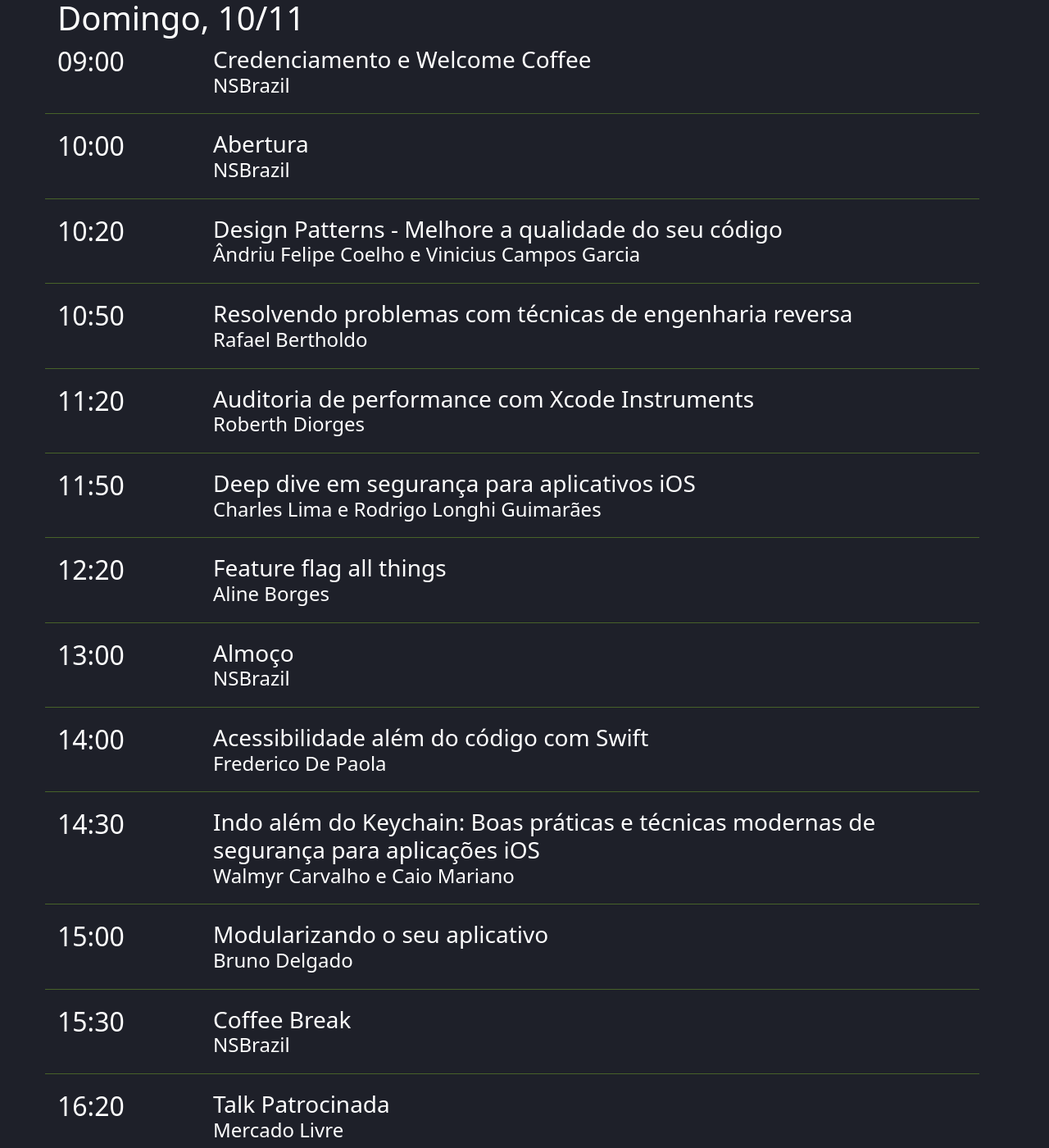
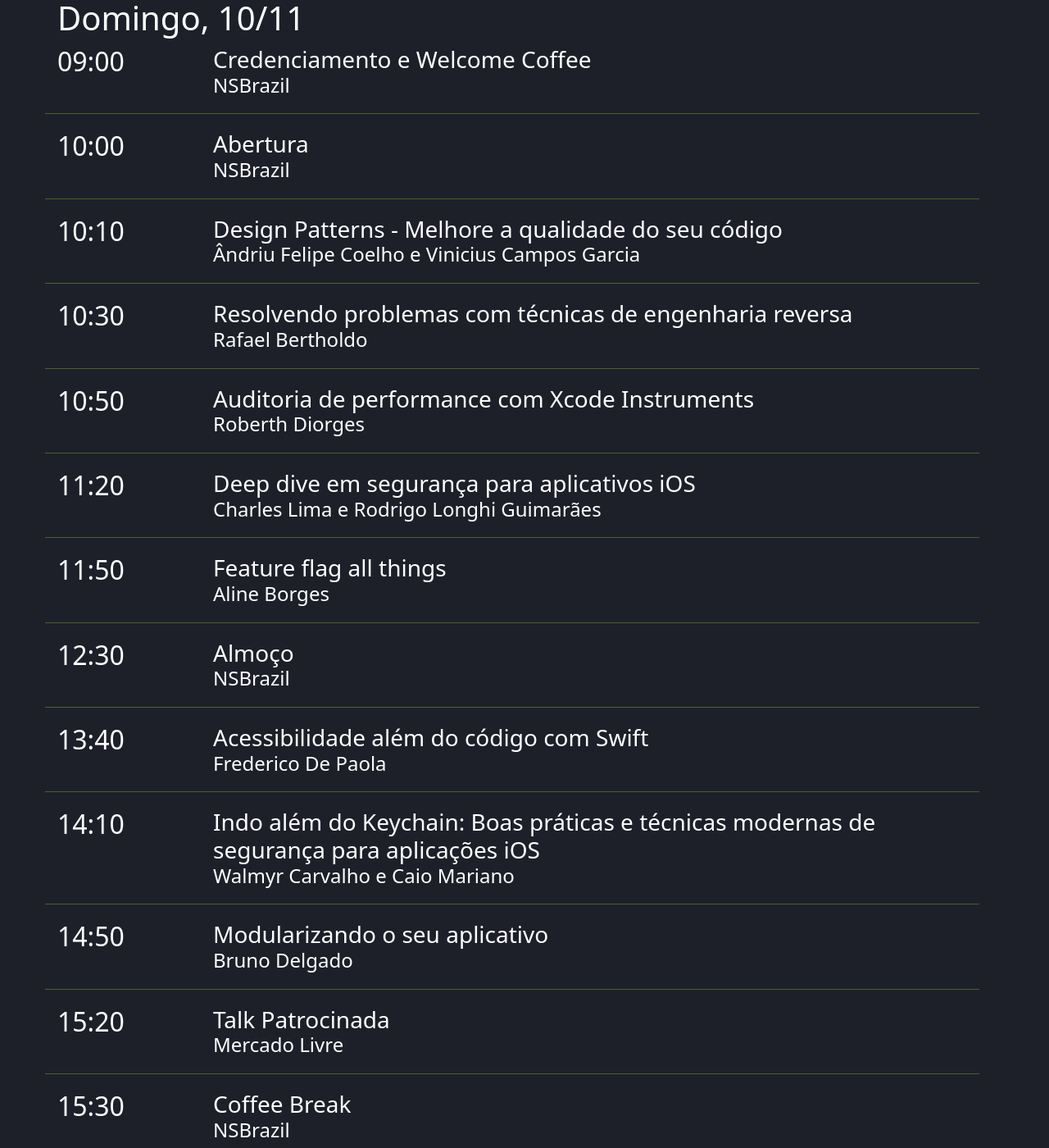
Before and after one commit to CocoaHeadsConference/CocoaHeadsConference.github.io, a Jekyll site: the page built from index.html, in a window 1280 px wide and 1400 px high, scrolled down 7381 px. Shown: the whole window at 82% size. Built offline with Jekyll 4.4.1, drawn with Linux system fonts in a browser that asks for light colours; some of the changed lines change nothing that is shown; some of the changed text lies outside the part shown.

Commit message:
update schedule times

```diff
--- a/_data/2019/schedule.json
+++ b/_data/2019/schedule.json
@@ -167,66 +167,73 @@
          },
          {
             "type":"talk",
-            "date":"2019-11-09T10:20:00-0300",
+            "date":"2019-11-09T10:10:00-0300",
             "speaker":"Ândriu Felipe Coelho e Vinicius Campos Garcia",
             "name":"Design Patterns - Melhore a qualidade do seu código",
             "image":"https://nsbrazil.com/images/team/andriu-vinicius.png"
          },
          {
             "type":"talk",
-            "date":"2019-11-09T10:50:00-0300",
+            "date":"2019-11-09T10:30:00-0300",
             "speaker":"Rafael Bertholdo",
             "name":"Resolvendo problemas com técnicas de engenharia reversa",
             "image":""
          },
          {
             "type":"talk",
-            "date":"2019-11-09T11:20:00-0300",
+            "date":"2019-11-09T10:50:00-0300",
             "speaker":"Roberth Diorges",
             "name":"Auditoria de performance com Xcode Instruments",
             "image":"https://nsbrazil.com/images/team/roberth-diorges.jpg"
          },
          {
             "type":"talk",
-            "date":"2019-11-09T11:50:00-0300",
+            "date":"2019-11-09T11:20:00-0300",
             "speaker":"Charles Lima e Rodrigo Longhi Guimarães",
             "name":"Deep dive em segurança para aplicativos iOS",
             "image":"https://nsbrazil.com/images/team/rodrigo-charles.png"
          },
          {
             "type":"talk",
-            "date":"2019-11-09T12:20:00-0300",
+            "date":"2019-11-09T11:50:00-0300",
             "speaker":"Aline Borges",
             "name":"Feature flag all things",
             "image":"https://nsbrazil.com/images/team/aline-borges.png"
          },
          {
             "type":"talk",
-            "date":"2019-11-09T13:00:00-0300",
+            "date":"2019-11-09T12:30:00-0300",
             "speaker":"",
             "name":"Almoço",
             "image":""
          },
          {
             "type":"talk",
-            "date":"2019-11-09T14:00:00-0300",
+            "date":"2019-11-09T13:40:00-0300",
             "speaker":"Frederico De Paola",
             "name":"Acessibilidade além do código com Swift",
             "image":"https://nsbrazil.com/images/team/freddy-paola.jpg"
          },
          {
             "type":"talk",
-            "date":"2019-11-09T14:30:00-0300",
+            "date":"2019-11-09T14:10:00-0300",
             "speaker":"Walmyr Carvalho e Caio Mariano",
             "name":"Indo além do Keychain: Boas práticas e técnicas modernas de segurança para aplicações iOS",
             "image":"https://nsbrazil.com/images/team/walmyr-caio.jpg"
          },
          {
             "type":"talk",
-            "date":"2019-11-09T15:00:00-0300",
+            "date":"2019-11-09T14:50:00-0300",
             "speaker":"Bruno Delgado",
             "name":"Modularizando o seu aplicativo",
             "image":"https://nsbrazil.com/images/team/bruno-delgado.jpg"
+         },
+         {
+            "type":"talk",
+            "date":"2019-11-09T15:20:00-0300",
+            "speaker":"Mercado Livre",
+            "name":"Talk Patrocinada",
+            "image":""
          },
          {
             "type":"talk",
@@ -238,34 +245,27 @@
          {
             "type":"talk",
             "date":"2019-11-09T16:20:00-0300",
-            "speaker":"Mercado Livre",
-            "name":"Talk Patrocinada",
-            "image":""
-         },
-         {
-            "type":"talk",
-            "date":"2019-11-09T16:30:00-0300",
             "speaker":"Michel Bueno e Larissa Barra",
             "name":"Advanced debugging in XCode",
             "image":"https://nsbrazil.com/images/team/larissa-michel.jpg"
          },
          {
             "type":"talk",
-            "date":"2019-11-09T17:00:00-0300",
+            "date":"2019-11-09T16:50:00-0300",
             "speaker":"Txai Wieser",
             "name":"Quem botou Swift na minha UI?",
             "image":"https://nsbrazil.com/images/team/txai-wieser.jpg"
          },
          {
             "type":"talk",
-            "date":"2019-11-09T17:30:00-0300",
+            "date":"2019-11-09T17:20:00-0300",
             "speaker":"Ricardo Rachaus",
             "name":"The Roots of Metal",
             "image":"https://nsbrazil.com/images/team/ricardo-rachaus.JPG"
          },
          {
             "type":"talk",
-            "date":"2019-11-09T18:00:00-0300",
+            "date":"2019-11-09T17:50:00-0300",
             "speaker":"NSBrazil",
             "name":"Encerramento e Sorteios",
             "image":""
```
